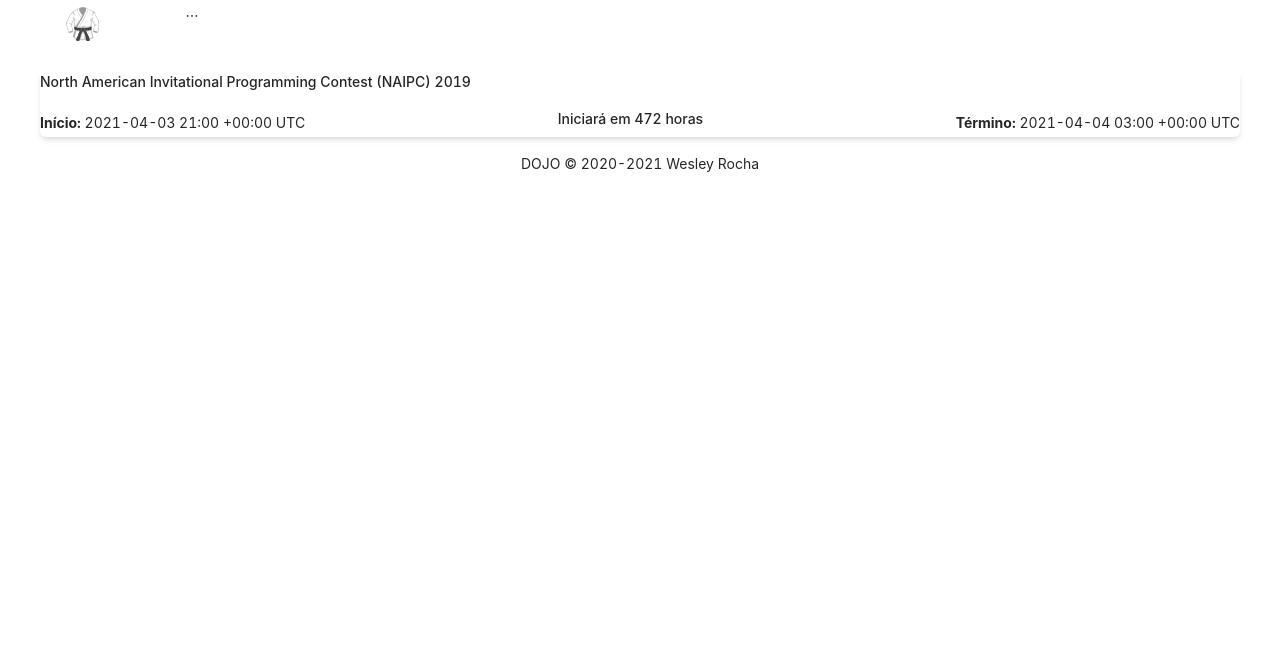
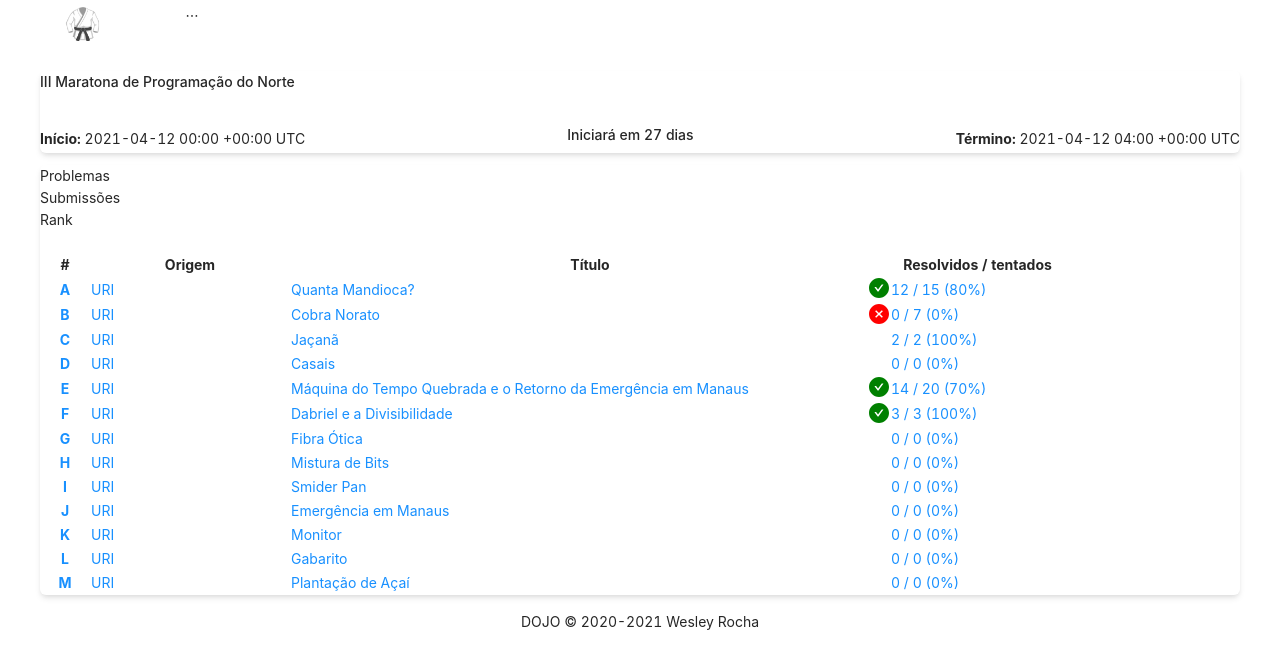
Before and after one commit to wdsrocha/dojo, a Next.js app in the folder packages/app/: page /contest/1 in a window 1280 px wide. Shown: the top 668 px of the page. Built offline with nearby package versions, Linux system fonts and the light colour scheme.

Commit message:
Add ContestProblems component

```diff
--- /dev/null
+++ b/packages/app/components/Hyperlink.tsx
@@ -0,0 +1,27 @@
+import { Typography } from "antd";
+import NextLink from "next/link";
+import { ComponentProps, PropsWithChildren } from "react";
+
+const { Link: TypographyLink } = Typography;
+
+type NextLinkProps = Omit<ComponentProps<typeof NextLink>, "href">;
+type TypographyLinkProps = Omit<ComponentProps<typeof TypographyLink>, "href">;
+
+interface TextLinkProps extends NextLinkProps, TypographyLinkProps {
+  href: string;
+}
+
+/**
+ * Next.js Link functionalities + Ant Design Link visuals
+ */
+export const Hyperlink = ({
+  children,
+  href,
+  ...props
+}: PropsWithChildren<TextLinkProps>) => (
+  <NextLink href={href} {...props}>
+    <TypographyLink href={href} {...props}>
+      {children}
+    </TypographyLink>
+  </NextLink>
+);
--- a/packages/app/package.json
+++ b/packages/app/package.json
@@ -14,6 +14,7 @@
   "dependencies": {
     "@ant-design/icons": "^4.5.0",
     "antd": "^4.15.0",
+    "classnames": "^2.3.1",
     "dayjs": "^1.8.30",
     "next": "^10.1.3",
     "nprogress": "^0.2.0",
@@ -33,6 +34,7 @@
     "@types/react": "^16.9.44",
     "@typescript-eslint/eslint-plugin": "^3.6.1",
     "@typescript-eslint/parser": "^3.8.0",
+    "classnames": "^2.3.1",
     "eslint": "^7.6.0",
     "eslint-config-airbnb-typescript": "^9.0.0",
     "eslint-config-prettier": "^6.11.0",
--- a/packages/app/pages/contest/[id].tsx
+++ b/packages/app/pages/contest/[id].tsx
@@ -1,20 +1,37 @@
-import { Card, Progress } from "antd";
-import { ColumnsType } from "antd/lib/table";
+import { CheckCircleFilled, CloseCircleFilled } from "@ant-design/icons";
+import { Card, Progress, Tabs } from "antd";
+import Table, { ColumnsType } from "antd/lib/table";
 import Text from "antd/lib/typography/Text";
 import Title from "antd/lib/typography/Title";
 import dayjs from "dayjs";
 import duration from "dayjs/plugin/duration";
 import { GetServerSideProps, InferGetServerSidePropsType } from "next";
-import { useState } from "react";
+import { HTMLAttributes, useState } from "react";
+import classNames from "classnames";
 import { useInterval } from "../../hooks/useInterval";
 import { useTwoPassRendering } from "../../hooks/useTwoPassRendering";
+import { Hyperlink } from "../../components/Hyperlink";
 
 dayjs.extend(duration);
+
+type ProblemStatus = "not submitted" | "accepted" | "rejected";
+
+const { TabPane } = Tabs;
+
+interface ProblemOverview {
+  id: string;
+  origin: string;
+  title: string;
+  status: ProblemStatus;
+  solvedCount: number;
+  attemptedCount: number;
+}
 
 interface Contest {
   title: string;
   startDate: string;
   endDate: string;
+  problems: ProblemOverview[];
 }
 
 interface ContestResponse {
@@ -24,19 +41,128 @@ interface ContestResponse {
 export const getServerSideProps: GetServerSideProps<ContestResponse> = async () => ({
   props: {
     data: {
-      title: "North American Invitational Programming Contest (NAIPC) 2019",
-      startDate: "2021-04-03 17:00 UTC-4",
-      endDate: "2021-04-03 23:00 UTC-4",
+      title: "III Maratona de Programação do Norte",
+      startDate: "2021-04-11 20:00 UTC-4",
+      endDate: "2021-04-12 00:00 UTC-4",
+      problems: [
+        {
+          id: "A",
+          origin: "URI",
+          title: "Quanta Mandioca?",
+          status: "accepted",
+          solvedCount: 12,
+          attemptedCount: 15,
+        },
+        {
+          id: "B",
+          origin: "URI",
+          title: "Cobra Norato",
+          status: "rejected",
+          solvedCount: 0,
+          attemptedCount: 7,
+        },
+        {
+          id: "C",
+          origin: "URI",
+          title: "Jaçanã",
+          status: "not submitted",
+          solvedCount: 2,
+          attemptedCount: 2,
+        },
+        {
+          id: "D",
+          origin: "URI",
+          title: "Casais",
+          status: "not submitted",
+          solvedCount: 0,
+          attemptedCount: 0,
+        },
+        {
+          id: "E",
+          origin: "URI",
+          title:
+            "Máquina do Tempo Quebrada e o Retorno da Emergência em Manaus",
+          status: "accepted",
+          solvedCount: 14,
+          attemptedCount: 20,
+        },
+        {
+          id: "F",
+          origin: "URI",
+          title: "Dabriel e a Divisibilidade",
+          status: "accepted",
+          solvedCount: 3,
+          attemptedCount: 3,
+        },
+        {
+          id: "G",
+          origin: "URI",
+          title: "Fibra Ótica",
+          status: "not submitted",
+          solvedCount: 0,
+          attemptedCount: 0,
+        },
+        {
+          id: "H",
+          origin: "URI",
+          title: "Mistura de Bits",
+          status: "not submitted",
+          solvedCount: 0,
+          attemptedCount: 0,
+        },
+        {
+          id: "I",
+          origin: "URI",
+          title: "Smider Pan",
+          status: "not submitted",
+          solvedCount: 0,
+          attemptedCount: 0,
+        },
+        {
+          id: "J",
+          origin: "URI",
+          title: "Emergência em Manaus",
+          status: "not submitted",
+          solvedCount: 0,
+          attemptedCount: 0,
+        },
+        {
+          id: "K",
+          origin: "URI",
+          title: "Monitor",
+          status: "not submitted",
+          solvedCount: 0,
+          attemptedCount: 0,
+        },
+        {
+          id: "L",
+          origin: "URI",
+          title: "Gabarito",
+          status: "not submitted",
+          solvedCount: 0,
+          attemptedCount: 0,
+        },
+        {
+          id: "M",
+          origin: "URI",
+          title: "Plantação de Açaí",
+          status: "not submitted",
+          solvedCount: 0,
+          attemptedCount: 0,
+        },
+      ],
     },
   },
 });
+
+type ContestHeaderProps = Pick<Contest, "startDate" | "endDate" | "title">;
 
 const ContestHeader = ({
   startDate: rawStartDate,
   endDate: rawEndDate,
   title,
-}: Contest) => {
-  const isClient = useTwoPassRendering()
+}: ContestHeaderProps) => {
+  const isClient = useTwoPassRendering();
 
   const startDate = dayjs(rawStartDate);
   const endDate = dayjs(rawEndDate);
@@ -49,22 +175,17 @@ const ContestHeader = ({
     const timeDifference = dayjs.duration(
       date.isBefore(now) ? now.diff(date) : date.diff(now),
     );
+    const days = timeDifference.days();
 
-    const hours = Math.floor(timeDifference.asHours());
-    const minutes = timeDifference.format("m");
-    const seconds = timeDifference.format("s");
+    if (days > 1) {
+      return `${days} dias`;
+    }
 
-    const formattedHours = `${hours} hora${hours !== 1 ? "s" : ""}`;
-    const formattedMinutes = `${minutes} minuto${minutes !== "1" ? "s" : ""}`;
-    const formattedSeconds = `${seconds} segundo${seconds !== "1" ? "s" : ""}`;
+    if (days === 1) {
+      return `${Math.floor(timeDifference.asHours())} horas`;
+    }
 
-    if (timeDifference.days()) {
-      return formattedHours;
-    }
-    if (timeDifference.hours()) {
-      return `${formattedHours}, ${formattedMinutes} e ${formattedSeconds}`;
-    }
-    return `${formattedMinutes} e ${formattedSeconds}`;
+    return timeDifference.format("HH:mm:ss");
   };
 
   const contestStatus = (() => {
@@ -94,16 +215,21 @@ const ContestHeader = ({
   return (
     <Card
       className="card"
+      bodyStyle={{ paddingTop: 16 }}
       title={<Title level={1}>{title}</Title>}
     >
-      <Progress percent={isClient ? percentage : 0} showInfo={false} />
+      <Progress
+        percent={isClient ? percentage : 0}
+        status={contestStatus === "running" ? "active" : undefined}
+        showInfo={false}
+      />
       <div className="flex flex-col md:flex-row md:justify-between md:items-center">
         <div>
           <Text strong>Início: </Text>
           {formattedStartDate}
         </div>
         <div className="order-first md:order-none">
-          <Title level={5}>{isClient ? relativeTimeInfo : '...'}</Title>
+          <Title level={5}>{isClient ? relativeTimeInfo : "..."}</Title>
         </div>
         <div>
           <Text strong>Término: </Text>
@@ -114,10 +240,105 @@ const ContestHeader = ({
   );
 };
 
+interface ContestProblemsProps {
+  problems: ProblemOverview[];
+}
+
+const renderStatus = (status: ProblemStatus) => {
+  if (status === "accepted") {
+    return <CheckCircleFilled style={{ fontSize: 20, color: "green" }} />;
+  }
+  if (status === "rejected") {
+    return <CloseCircleFilled style={{ fontSize: 20, color: "red" }} />;
+  }
+  return null;
+};
+
+const ContestProblems = ({ problems }: ContestProblemsProps) => {
+  const columns: ColumnsType<ProblemOverview> = [
+    {
+      title: "#",
+      dataIndex: "id",
+      render: (_, { id }) => (
+        <Hyperlink href="/" strong>
+          {id}
+        </Hyperlink>
+      ),
+      width: 50,
+      align: "center",
+    },
+    {
+      title: "Origem",
+      dataIndex: "origin",
+      render: (_, { origin }) => <Hyperlink href="/">{origin}</Hyperlink>,
+      responsive: ["sm"],
+      width: 200,
+    },
+    {
+      title: "Título",
+      dataIndex: "title",
+      render: (_, { title, status }) => (
+        <div className="flex items-center justify-between">
+          <Hyperlink href="/">{title}</Hyperlink>
+          <Hyperlink href="/">{renderStatus(status)}</Hyperlink>
+        </div>
+      ),
+      width: 600,
+    },
+    {
+      title: "Resolvidos / tentados",
+      render: (_, { solvedCount, attemptedCount }) => {
+        const solvedProportion = attemptedCount
+          ? (100 * (solvedCount / attemptedCount)).toFixed(0)
+          : 0;
+        return (
+          <Hyperlink href="/">
+            {`${solvedCount} / ${attemptedCount} (${solvedProportion}%)`}
+          </Hyperlink>
+        );
+      },
+      responsive: ["sm"],
+      width: 175,
+    },
+  ];
+
+  return (
+    <Table<ProblemOverview>
+      bordered
+      rowKey={(record) => record.id}
+      columns={columns}
+      dataSource={problems}
+      pagination={{ hideOnSinglePage: true, defaultPageSize: 26 }}
+    />
+  );
+};
+
+type ContestBodyProps = Pick<Contest, "problems"> &
+  HTMLAttributes<HTMLDivElement>;
+
+const ContestBody = ({ problems, className }: ContestBodyProps) => (
+  <Card bodyStyle={{ paddingTop: 0 }} className={classNames("card", className)}>
+    <Tabs size="large" defaultActiveKey="overview">
+      <TabPane key="problems" tab="Problemas">
+        <ContestProblems problems={problems} />
+      </TabPane>
+      <TabPane key="status" tab="Submissões">
+        Submissões
+      </TabPane>
+      <TabPane key="rank" tab="Rank">
+        Rank
+      </TabPane>
+    </Tabs>
+  </Card>
+);
+
 const ContestPage = ({
   data,
 }: InferGetServerSidePropsType<typeof getServerSideProps>) => (
-  <ContestHeader {...data} />
+  <>
+    <ContestHeader {...data} />
+    <ContestBody className="mt-3" problems={data.problems} />
+  </>
 );
 
 export default ContestPage;
--- a/packages/app/styles/globals.css
+++ b/packages/app/styles/globals.css
@@ -16,7 +16,9 @@ body {
   white-space: pre-line;
 }
 
-.card {
-  @apply rounded-md;
-  @apply shadow-md;
+@media  (min-width: 768px) {
+  .card {
+    @apply rounded-md;
+    @apply shadow-md;
+  }
 }
```
Also changed, not shown: 1 other file (tests, documents, lock files or other folders).
